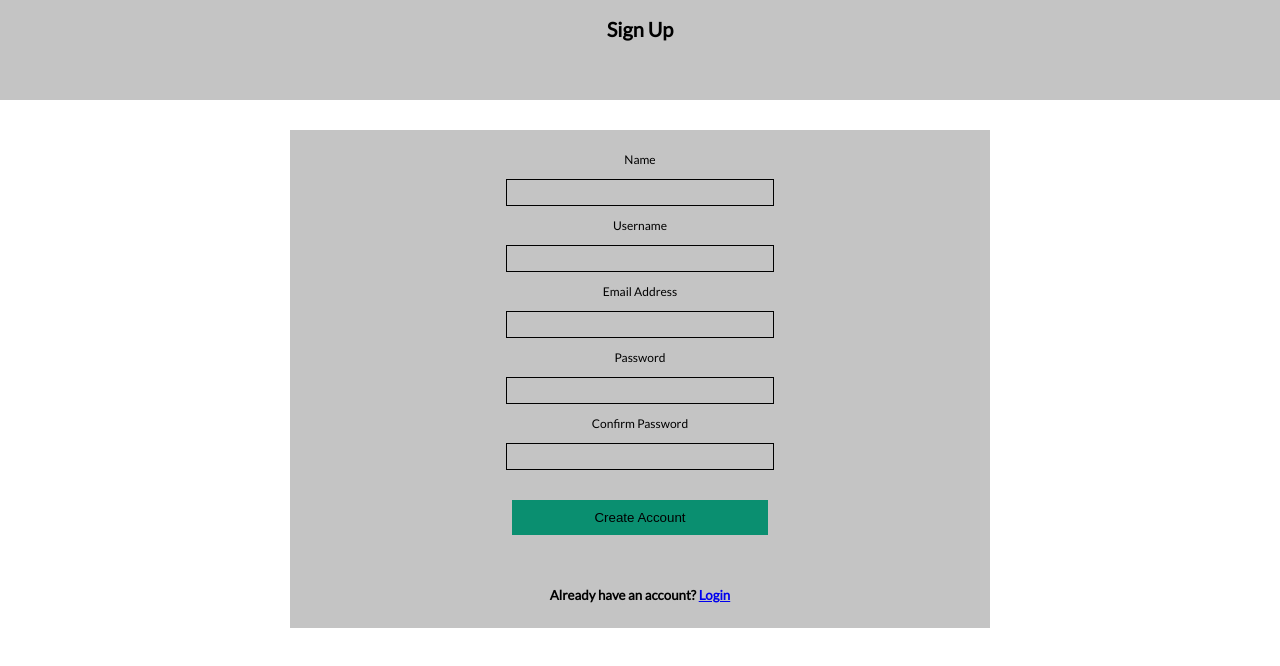
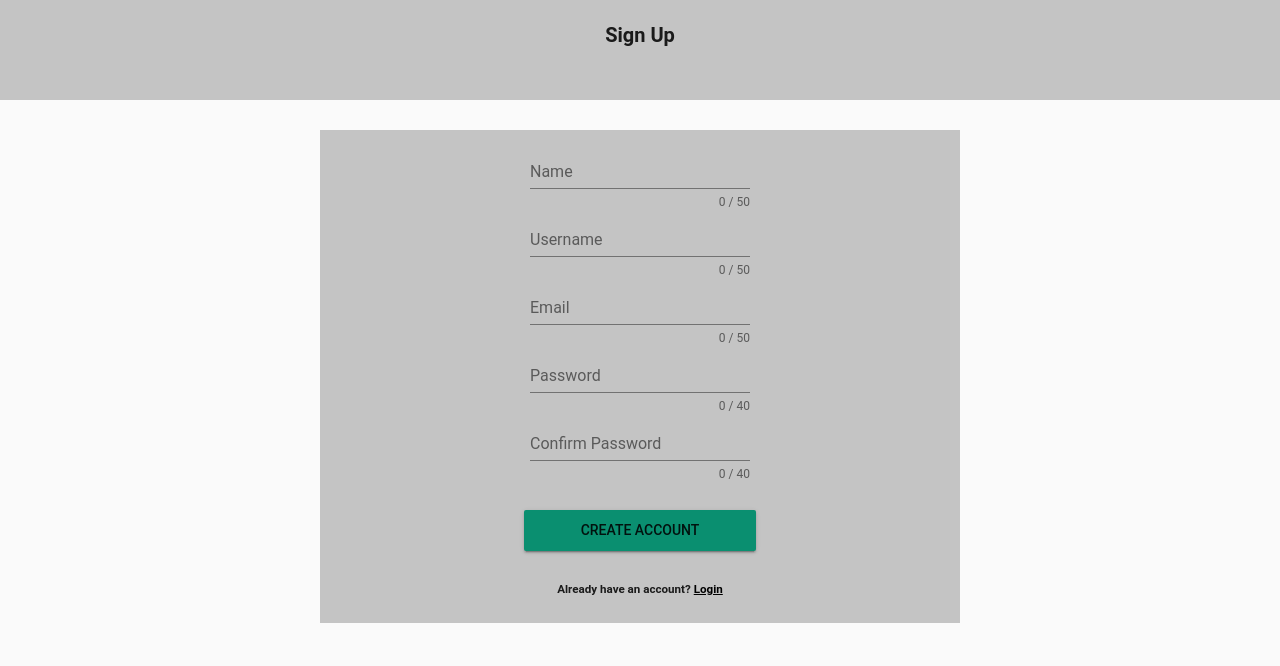
Before and after one commit to ErinHales/summa-challenge, a Vue app: page /#/signup in a window 1280 px wide. Shown: the top 666 px of the page. Built offline with nearby package versions, Linux system fonts and the light colour scheme.

Commit message:
added vuetify and validation to forms

```diff
--- a/package.json
+++ b/package.json
@@ -20,7 +20,9 @@
     "massive": "^5.2.0",
     "vue": "^2.5.2",
     "vue-router": "^3.0.1",
-    "vuetify": "^1.2.1"
+    "vuelidate": "^0.7.4",
+    "vuetify": "^1.2.1",
+    "vuex": "^3.0.1"
   },
   "devDependencies": {
     "autoprefixer": "^7.1.2",
--- a/src/App.vue
+++ b/src/App.vue
@@ -1,7 +1,9 @@
 <template>
-  <div id="app">
-    <router-view/>
-  </div>
+  <v-app>
+    <div id="app">
+      <router-view/>
+    </div>
+  </v-app>
 </template>
 
 <script>
--- a/src/components/Login.vue
+++ b/src/components/Login.vue
@@ -1,14 +1,26 @@
 <template>
   <div class="login">
     <NavBar title="Login" />
-    <form action="" @submit.prevent="login">
-      <h3>Username</h3>
-      <input type="text" v-model="username">
-      <h3>Password</h3>
-      <input type="text" v-model="password">
-      <button type="submit">LOG IN</button>
-      <h5>Don't have an account? <router-link to="/signup">Sign Up</router-link></h5>
-    </form>
+    <v-form action="" @submit.prevent="login">
+      <v-text-field
+        color="#0a8f70"
+        type="text"
+        v-model="username"
+        label="Email"
+        counter="50"
+        :rules="[() => !!username || 'This field is required']"
+        required></v-text-field>
+      <v-text-field
+        color="#0a8f70"
+        type="text"
+        v-model="password"
+        label="Password"
+        counter="50"
+        :rules="[() => !!password || 'This field is required']"
+        required></v-text-field>
+      <v-btn block type="submit" color="#0a8f70">LOG IN</v-btn>
+      <h5>Don't have an account? <router-link to="/signup" class="link">Sign Up</router-link></h5>
+    </v-form>
     <!-- <router-link to="/users">Login</router-link> -->
   </div>
 </template>
@@ -31,7 +43,9 @@ export default {
   methods: {
     login () {
       axios.get(`/api/user/${this.username}`).then(response => {
-        if (response.data[0]) {
+        if (!response.data[0]) {
+          alert('Username does not exist. Try again or go to sign up page.')
+        } else {
           if (response.data[0].password === this.password) {
             this.$store.commit({
               type: 'setUserData',
@@ -43,15 +57,8 @@ export default {
             })
             window.location.hash = '#/users'
           } else {
-            alert(
-              'Username or password is incorrect. Try again or go to sign up page.'
-            )
+            alert('Password is not correct, try again.')
           }
-          // if (!response.data[0]) {
-          //   alert('Username does not exist. Try again or go to sign up page.')
-          // } else {
-          //   alert('Password is not correct, try again.')
-          // }
         }
       })
     }
@@ -101,4 +108,7 @@ button:hover {
 h5 {
   margin-bottom: 70px;
 }
+.link {
+  color: black;
+}
 </style>
--- a/src/components/Modal.vue
+++ b/src/components/Modal.vue
@@ -7,8 +7,8 @@
       <p>Email: {{email}}</p>
       <h3>Is this information correct?</h3>
       <div>
-        <button @click="signup">Confirm</button>
-        <button @click="popUp">Nope</button>
+        <v-btn block color="white" @click="signup">Confirm</v-btn>
+        <v-btn block color="white" @click="popUp">Nope</v-btn>
       </div>
     </div>
   </div>
@@ -16,7 +16,7 @@
 
 <script>
 export default {
-  name: "Modal",
+  name: 'Modal',
   props: ['name', 'username', 'email', 'signup', 'popUp']
 }
 </script>
@@ -32,10 +32,12 @@ export default {
   display: flex;
   justify-content: center;
   align-items: center;
+  z-index: 1000;
 }
 .modal > div {
   width: 40vw;
   background-color: #0a8f70;
   padding: 50px;
+  text-align: center;
 }
 </style>
--- a/src/components/NavBar.vue
+++ b/src/components/NavBar.vue
@@ -6,11 +6,11 @@
 </template>
 
 <script>
-import axios from 'axios'
+import axios from "axios";
 
 export default {
-  name: 'NavBar',
-  props: ['title'],
+  name: "NavBar",
+  props: ["title"],
   computed: {
     loggedIn() {
       return this.$store.state.loggedIn;
@@ -18,16 +18,16 @@ export default {
   },
   methods: {
     logout() {
-      axios.put('/api/logout').then(() => {
-        window.location.hash = '#/';
-      })
+      axios.put("/api/logout").then(() => {
+        window.location.hash = "#/";
+      });
       this.$store.commit({
-        type: 'deleteUserData'
-      })
+        type: "deleteUserData"
+      });
       this.$store.commit({
-        type: 'toggleLogin',
+        type: "toggleLogin",
         toggle: false
-      })
+      });
     }
   }
 };
@@ -43,15 +43,16 @@ export default {
 }
 h2 {
   text-align: center;
+  position: absolute;
+  top: 20px;
+  width: 100vw;
   font-size: 20px;
 }
 button {
   float: right;
-  position: relative;
-  bottom: 40px;
   background: transparent;
   border: none;
-  margin-right: 20px;
+  margin: 60px 40px;
   outline: none;
 }
 button:hover {
--- a/src/components/SignUp.vue
+++ b/src/components/SignUp.vue
@@ -2,30 +2,62 @@
   <div class="signup">
     <NavBar title="Sign Up" />
     <Modal v-if="modal" :name="name" :username="username" :email="email" :signup="signup" :popUp="popUp" />
-    <form action="" @submit.prevent="popUp">
-      <h3>Name</h3>
-      <input type="text" v-model="name">
-      <h3>Username</h3>
-      <input type="text" v-model="username">
-      <h3>Email Address</h3>
-      <input type="text" v-model="email">
-      <h3>Password</h3>
-      <input type="text" v-model="password1">
-      <h3>Confirm Password</h3>
-      <input type="text" v-model="password2">
-      <button type="submit">Create Account</button>
-      <h5>Already have an account? <router-link to="/">Login</router-link></h5>
-    </form>
+    <v-form action="" @submit.prevent="popUp">
+      <v-text-field
+        color="#0a8f70"
+        type="text"
+        v-model="name"
+        label="Name"
+        counter="50"
+        :rules="[rules.required]"
+        required></v-text-field>
+      <v-text-field
+        color="#0a8f70"
+        type="text"
+        v-model="username"
+        label="Username"
+        counter="50"
+        :rules="[rules.required]"
+        required></v-text-field>
+      <v-text-field
+        color="#0a8f70"
+        type="text"
+        v-model="email"
+        label="Email"
+        counter="50"
+        :rules="[rules.required]"
+        required></v-text-field>
+      <v-text-field
+        color="#0a8f70"
+        type="text"
+        v-model="password1"
+        label="Password"
+        counter="40"
+        :rules="[rules.required, rules.min]"
+        hint="At least 12 characters"
+        required></v-text-field>
+      <v-text-field
+        color="#0a8f70"
+        type="text"
+        v-model="password2"
+        label="Confirm Password"
+        counter="40"
+        :rules="[rules.required, rules.passwordMatch]"
+        hint="At least 12 characters"
+        required></v-text-field>
+      <v-btn block color="#0a8f70" type="submit">Create Account</v-btn>
+      <h5>Already have an account? <router-link to="/" class="link">Login</router-link></h5>
+    </v-form>
   </div>
 </template>
 
 <script>
-import NavBar from './NavBar'
-import Modal from './Modal'
-import axios from 'axios'
+import NavBar from "./NavBar";
+import Modal from "./Modal";
+import axios from "axios";
 
 export default {
-  name: 'SignUp',
+  name: "SignUp",
   data() {
     return {
       name: '',
@@ -33,7 +65,13 @@ export default {
       email: '',
       password1: '',
       password2: '',
-      modal: false
+      modal: false,
+      rules: {
+        required: value => !!value || 'Required.',
+        min: v => v.length >= 12 || 'Min 12 characters',
+        passwordMatch: v => v === this.password1 || 'Passwords do not match',
+        email: v => v.charAt('@') >= -1 || 'Invalid Email'
+      }
     };
   },
   components: {
@@ -41,29 +79,36 @@ export default {
     Modal
   },
   methods: {
-    signup () {
+    signup() {
       let userData = {
         name: this.name,
         username: this.username,
         email: this.email,
         password: this.password1
       };
-      if (this.name && this.username && this.email && this.password1 && this.password1 === this.password2 && this.password1.length >= 12) {
-        axios.post('/api/newuser', userData).then(response => {
+      if (
+        this.name &&
+        this.username &&
+        this.email &&
+        this.password1 &&
+        this.password1 === this.password2 &&
+        this.password1.length >= 12
+      ) {
+        axios.post("/api/newuser", userData).then(response => {
           this.$store.commit({
-            type: 'setUserData',
+            type: "setUserData",
             data: response.data[0]
-          })
+          });
           this.$store.commit({
-            type: 'toggleLogin',
+            type: "toggleLogin",
             toggle: true
-          })
-          window.location.hash = '#/users';
+          });
+          window.location.hash = "#/users";
         });
       }
     },
-    popUp () {
-      this.modal = !this.modal
+    popUp() {
+      this.modal = !this.modal;
     }
   }
 };
@@ -111,4 +156,7 @@ button:hover {
 h5 {
   margin-bottom: 15px;
 }
+.link {
+  color: black;
+}
 </style>
--- a/src/main.js
+++ b/src/main.js
@@ -4,9 +4,15 @@ import Vue from 'vue'
 import App from './App'
 import router from './router'
 import Vuetify from 'vuetify'
-import {store} from './store'
+import { store } from './store'
+import 'vuetify/dist/vuetify.min.css'
 
-Vue.use(Vuetify)
+Vue.use(Vuetify, {
+  theme: {
+    primary: '#C4C4C4', // #E53935
+    secondary: '#0a8f70', // #FFCDD2
+  }
+})
 
 Vue.config.productionTip = false
 
--- a/src/router/index.js
+++ b/src/router/index.js
@@ -6,31 +6,53 @@ import Users from '@/components/Users'
 
 Vue.use(Router)
 
-export default new Router({
+const router = new Router({
   routes: [
     {
       path: '/',
       name: 'Login',
       component: Login
+      // meta: {requiresAuth: false}
     },
     {
       path: '/signup',
       name: 'SignUp',
       component: SignUp
+      // meta: {requiresAuth: false}
     },
     {
       path: '/users',
       name: 'Users',
       component: Users,
-      beforeRouteEnter: checkAuth
+      // beforeRouteEnter: checkAuth
+      // meta: {requiresAuth: true}
     }
   ]
-})
+});
 
-function checkAuth(to, from, next) {
-  if (!this.$store.state.loggedIn) {
-    next('/login')  // they are not authorized, so redirect to login
-  } else {
-    next() // we are authorized, continue on to the requested route
-  }
-}
+export default router;
+
+// function checkAuth (to, from, next) {
+//   if (!this.$store.state.loggedIn) {
+//     next('/login')  // they are not authorized, so redirect to login
+//   } else {
+//     next() // we are authorized, continue on to the requested route
+//   }
+// }
+
+// router.beforeEach((to, from, next) => {
+//   if (to.matched.some(record => record.meta.requiresAuth)) {
+//       // this route requires auth, check if logged in
+//       // if not, redirect to login page.
+//       if (!checkAuth()) {
+//           next({
+//               path: '/'
+//               // query: { redirect: to.fullPath }
+//           })
+//       } else {
+//           next()
+//       }
+//   } else {
+//       next() // make sure to always call next()!
+//   }
+// })
```
Also changed, not shown: 1 other file (tests, documents, lock files or other folders).
